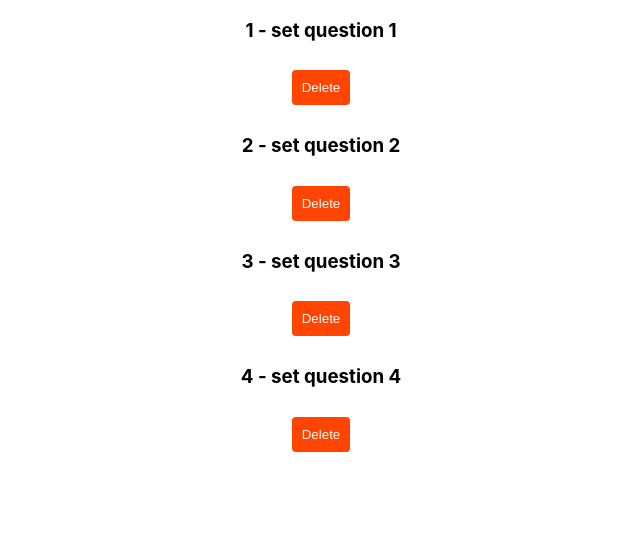
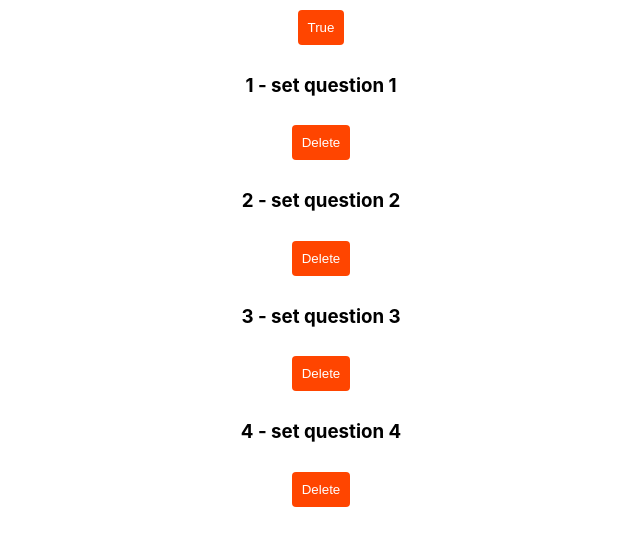
Before and after one commit to PuyaAmini/first-react-app-X-, a React (Create React App) app: page / in a window 1280 px wide. Shown: the top 546 px of the page, without its empty margins (319-959 px from the left). Built offline with nearby package versions, Linux system fonts and the light colour scheme.

Commit message:
[*retrain] Show Hide buttons  aded

```diff
--- a/src/App.js
+++ b/src/App.js
@@ -23,9 +23,16 @@
       })
     })
   }
+
+  const [showEvents, setShowEvents] = useState(true)
   return (
     <div className="App">
-      {events.map((event, index) => (
+      {/* show Hide buttons */}
+      {showEvents && <button onClick={() => setShowEvents(false)}>True</button>}
+      {!showEvents && <button onClick={() => setShowEvents(true)}>Show</button>}
+
+      {/* Events list */}
+      {showEvents && events.map((event, index) => (
         <div key={event.id}>
           <h3>{index + 1} - {event.title}</h3>
           <button onClick={() => handleClick(event.id)}> Delete </button>
```
